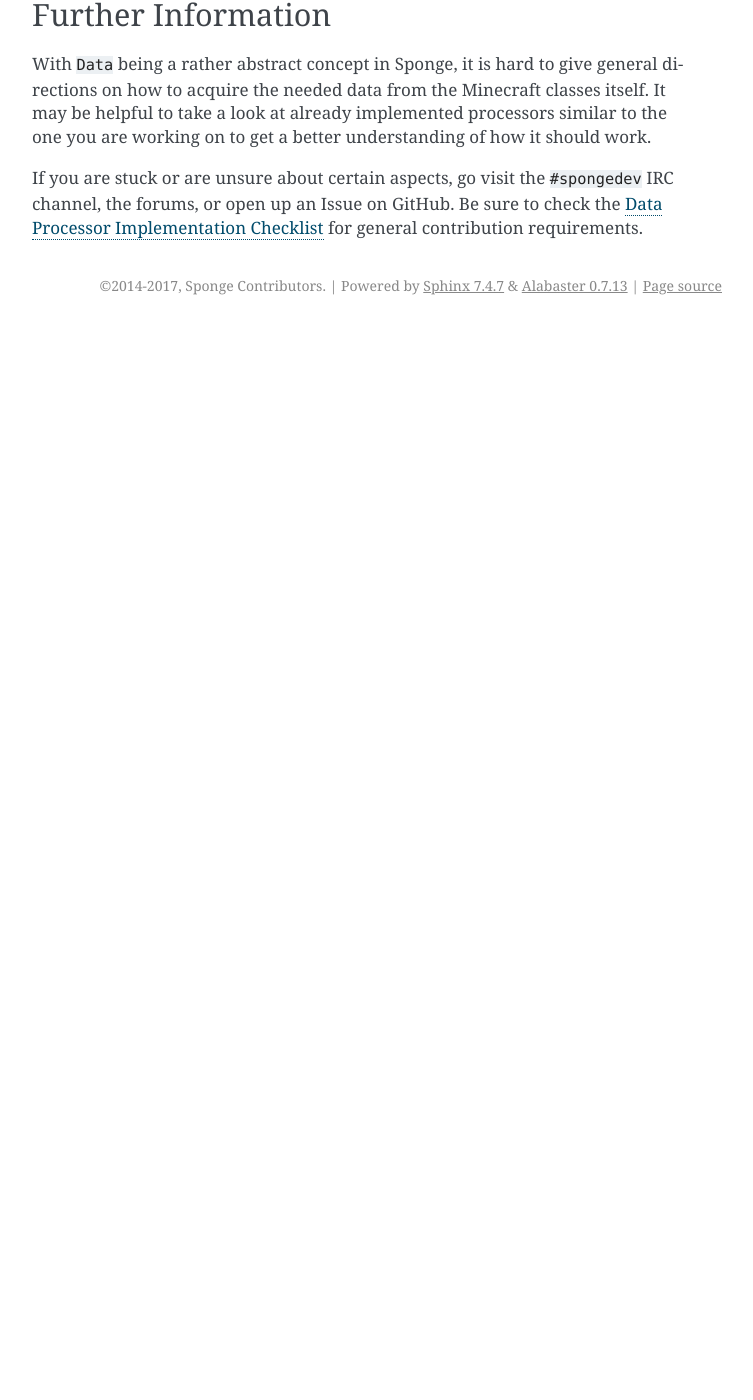
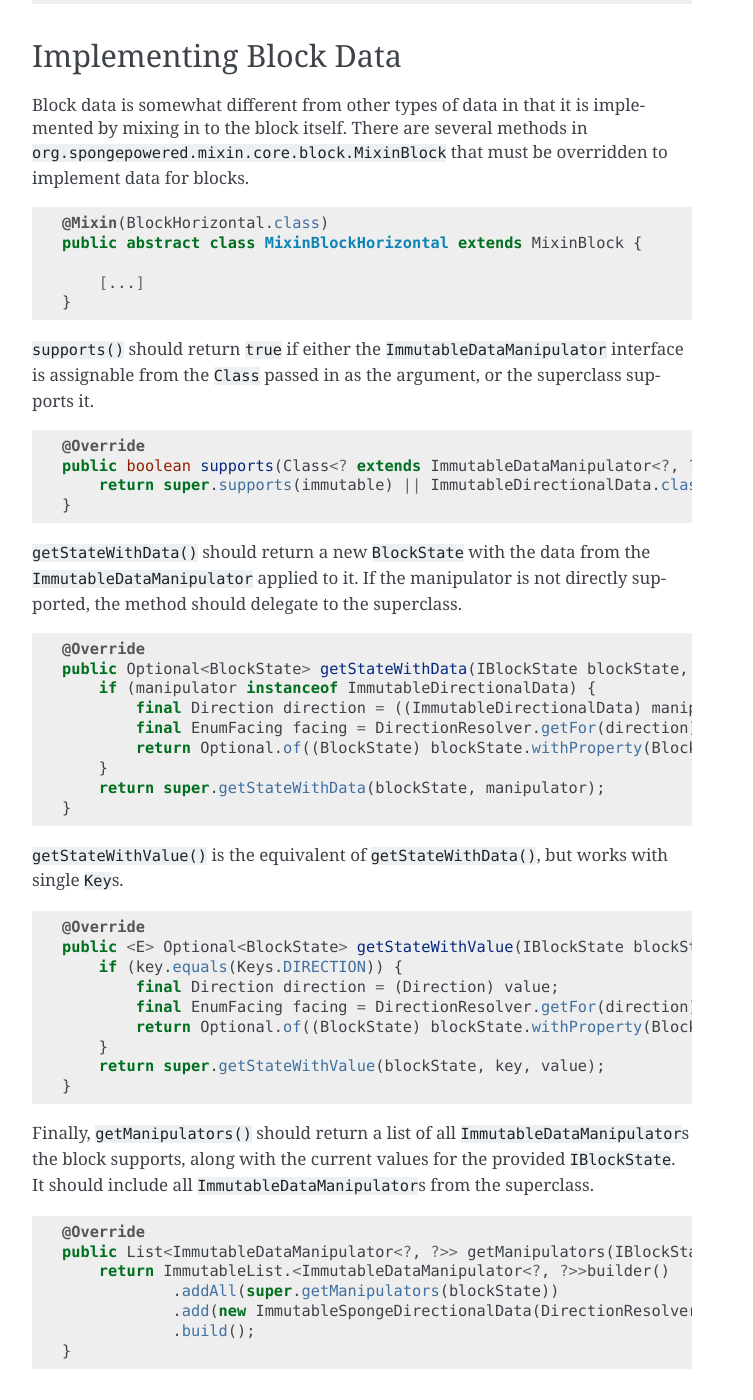
Before and after one commit to SpongePowered/SpongeDocs, a Sphinx documentation site: the page built from source/contributing/implementation/datamanipulator.rst, in a window 1280 px wide and 1400 px high, scrolled down 12567 px. Shown: the whole window, without its empty margins (388-1141 px from the left). Built offline with Sphinx 7.4.7, drawn with Linux system fonts in a browser that asks for light colours; pages that are not in the unit, such as notebooks, are missing from menus; cross-references to code outside the pages are shown as plain code; before the commit the page ends 12892 px from its top, so only the background shows below that; some of the changed text lies outside the part shown.

Commit message:
Talk about how to implement a DataManipulator on a block. (#611)
* Talk about how to implement a DataManipulator on a block.

* Fix the plurals.

```diff
--- a/source/contributing/implementation/datamanipulator.rst
+++ b/source/contributing/implementation/datamanipulator.rst
@@ -17,6 +17,8 @@ When these steps are complete, the following must also be done:
 #. Implement the ``DataProcessor``
 #. Implement the ``ValueProcessor`` for each value being represented by the ``DataManipulator``
 #. Register everything in the ``SpongeSerializationRegistry``
+
+If the data applies to a block, several methods must also be mixed in to the block.
 
 .. note::
     Make sure you follow our :doc:`../guidelines`.
@@ -521,6 +523,75 @@ can be registered by subsequent calls of the ``registerValueProcessor()`` method
     dataRegistry.registerValueProcessor(Keys.MAX_HEALTH, new MaxHealthValueProcessor());
 
 
+Implementing Block Data
+=======================
+
+Block data is somewhat different from other types of data in that it is implemented by mixing in to the block itself.
+There are several methods in ``org.spongepowered.mixin.core.block.MixinBlock`` that must be overridden to implement
+data for blocks.
+
+.. code-block:: java
+
+    @Mixin(BlockHorizontal.class)
+    public abstract class MixinBlockHorizontal extends MixinBlock {
+
+        [...]
+    }
+
+``supports()`` should return ``true`` if either the ``ImmutableDataManipulator`` interface is assignable from the
+``Class`` passed in as the argument, or the superclass supports it.
+
+.. code-block:: java
+
+    @Override
+    public boolean supports(Class<? extends ImmutableDataManipulator<?, ?>> immutable) {
+        return super.supports(immutable) || ImmutableDirectionalData.class.isAssignableFrom(immutable);
+    }
+
+``getStateWithData()`` should return a new ``BlockState`` with the data from the ``ImmutableDataManipulator`` applied
+to it. If the manipulator is not directly supported, the method should delegate to the superclass.
+
+.. code-block:: java
+
+    @Override
+    public Optional<BlockState> getStateWithData(IBlockState blockState, ImmutableDataManipulator<?, ?> manipulator) {
+        if (manipulator instanceof ImmutableDirectionalData) {
+            final Direction direction = ((ImmutableDirectionalData) manipulator).direction().get();
+            final EnumFacing facing = DirectionResolver.getFor(direction);
+            return Optional.of((BlockState) blockState.withProperty(BlockHorizontal.FACING, facing));
+        }
+        return super.getStateWithData(blockState, manipulator);
+    }
+
+``getStateWithValue()`` is the equivalent of ``getStateWithData()``, but works with single ``Key``\ s.
+
+.. code-block:: java
+
+    @Override
+    public <E> Optional<BlockState> getStateWithValue(IBlockState blockState, Key<? extends BaseValue<E>> key, E value) {
+        if (key.equals(Keys.DIRECTION)) {
+            final Direction direction = (Direction) value;
+            final EnumFacing facing = DirectionResolver.getFor(direction);
+            return Optional.of((BlockState) blockState.withProperty(BlockHorizontal.FACING, facing));
+        }
+        return super.getStateWithValue(blockState, key, value);
+    }
+
+Finally, ``getManipulators()`` should return a list of all ``ImmutableDataManipulator``\ s the block supports, along with
+the current values for the provided ``IBlockState``. It should include all ``ImmutableDataManipulator``\ s from the
+superclass.
+
+.. code-block:: java
+
+    @Override
+    public List<ImmutableDataManipulator<?, ?>> getManipulators(IBlockState blockState) {
+        return ImmutableList.<ImmutableDataManipulator<?, ?>>builder()
+                .addAll(super.getManipulators(blockState))
+                .add(new ImmutableSpongeDirectionalData(DirectionResolver.getFor(blockState.getValue(BlockHorizontal.FACING))))
+                .build();
+    }
+
+
 Further Information
 ===================
 
```
